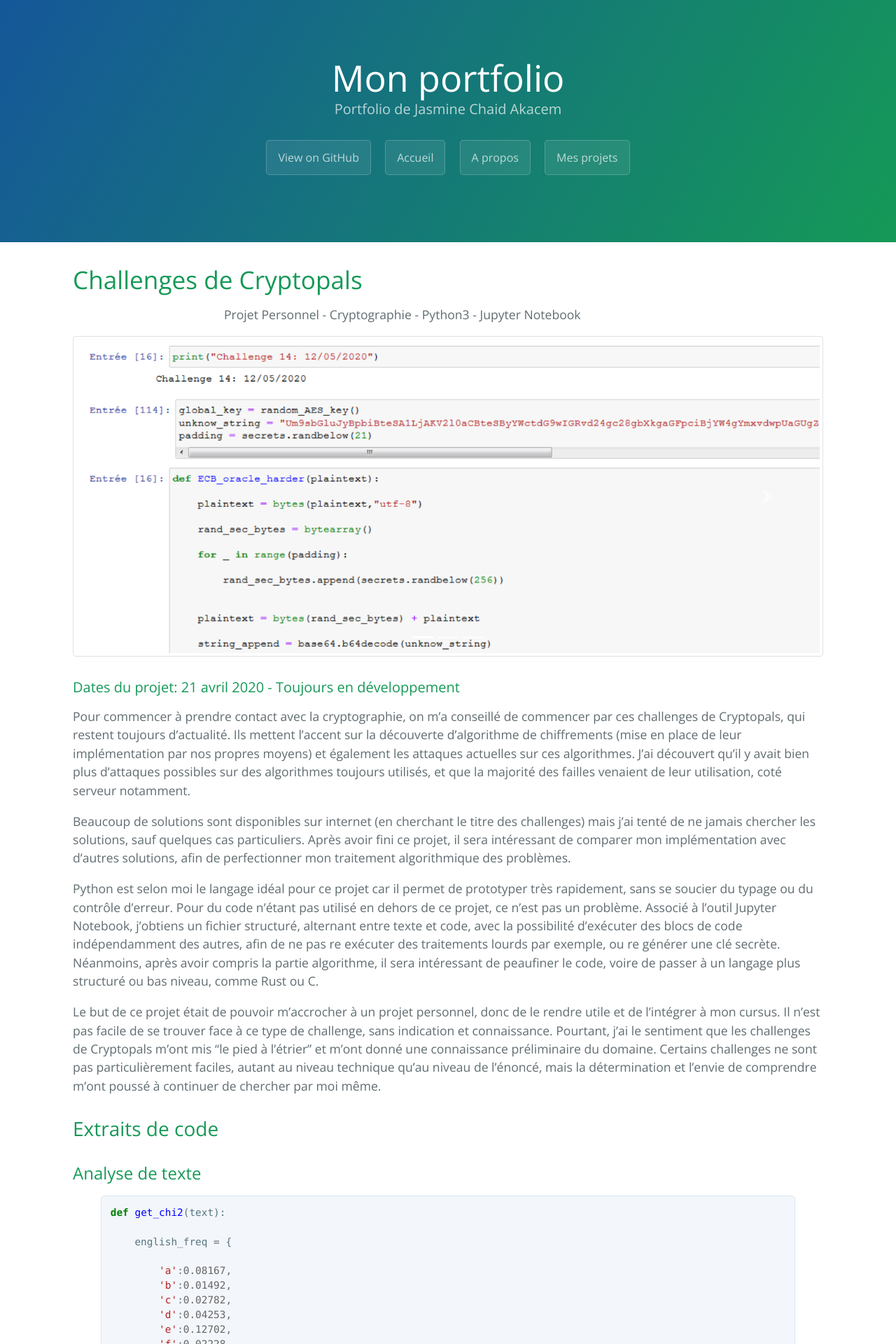
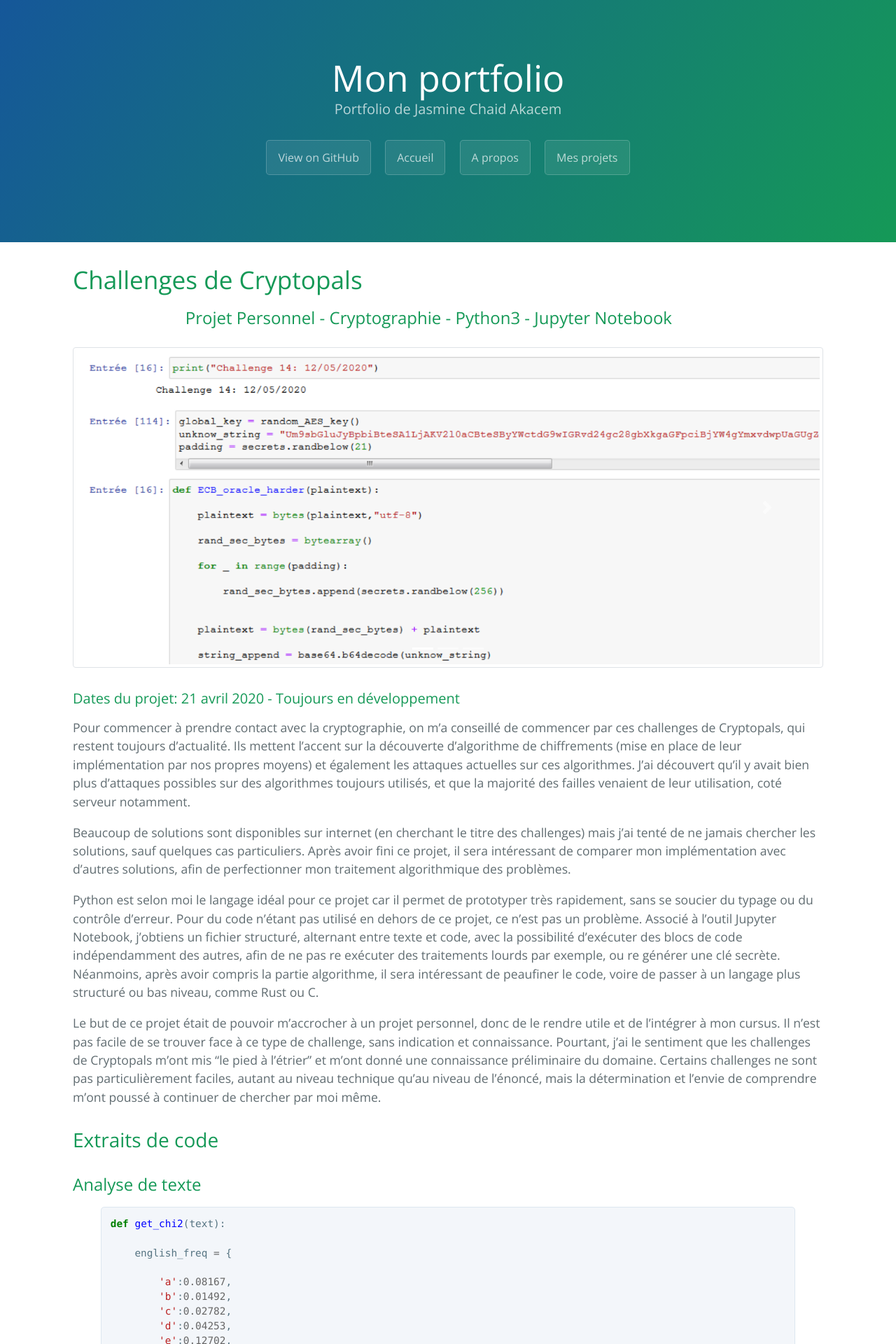
Before and after one commit to JasmineCA/JasmineCA.github.io, a Jekyll site: the page built from projets/Cryptopals.markdown, in a window 1280 px wide. Shown: the top 1920 px of the page at 70% size. Built offline with Jekyll 4.4.1, drawn with Linux system fonts in a browser that asks for light colours; nearby versions of some CDN libraries.

Commit message:
Bug in previous commit when I added files

```diff
--- a/_sass/custom.scss
+++ b/_sass/custom.scss
@@ -33,7 +33,9 @@
 
 .tags {
 
-  width: 40rem;
+  width: 70%;
+  color: $section-headings-color;
+  font-size: 1.5rem;
 
 }
 
--- a/index.markdown
+++ b/index.markdown
@@ -64,7 +64,7 @@ Lorem ipsum dolor sit amet, consectetur adipisicing elit, sed do eiusmod tempor
     <h5 class="card-title">Outil de sauvegarde d'un dossier par lecture</h5>
     <p class="card-text">Sauvegarder le nom de certains fichiers pour pouvoir les retrouver en cas de besoin? Sauvegarder l'architecture d'un dossier pour la recréer
     ultérieurement? Cet outil conçu en Rust répondra à ce besoin.</p>
-    <a href="#" class="btn btn-primary mybuttoncolor mybuttonstyle mx-auto">En savoir plus</a>
+    <a href="{{ site.url }}/projets/SaveTool/" class="btn btn-primary mybuttoncolor mybuttonstyle mx-auto stretched-link">En savoir plus</a>
   </div>
 </div>
 </div>
```
